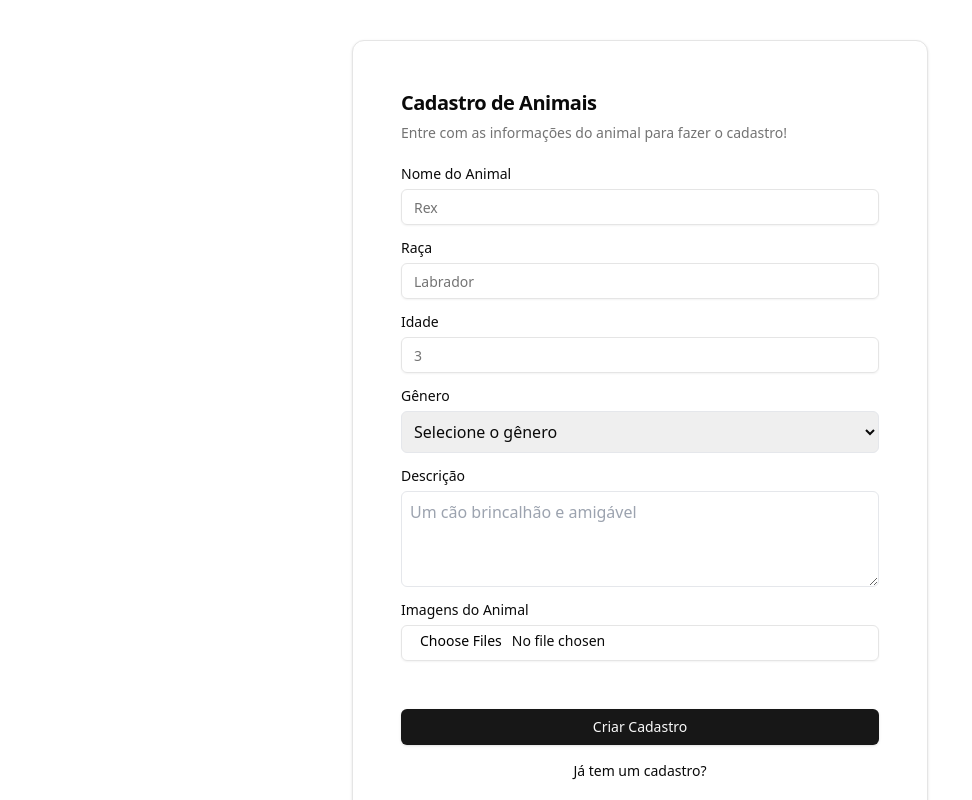
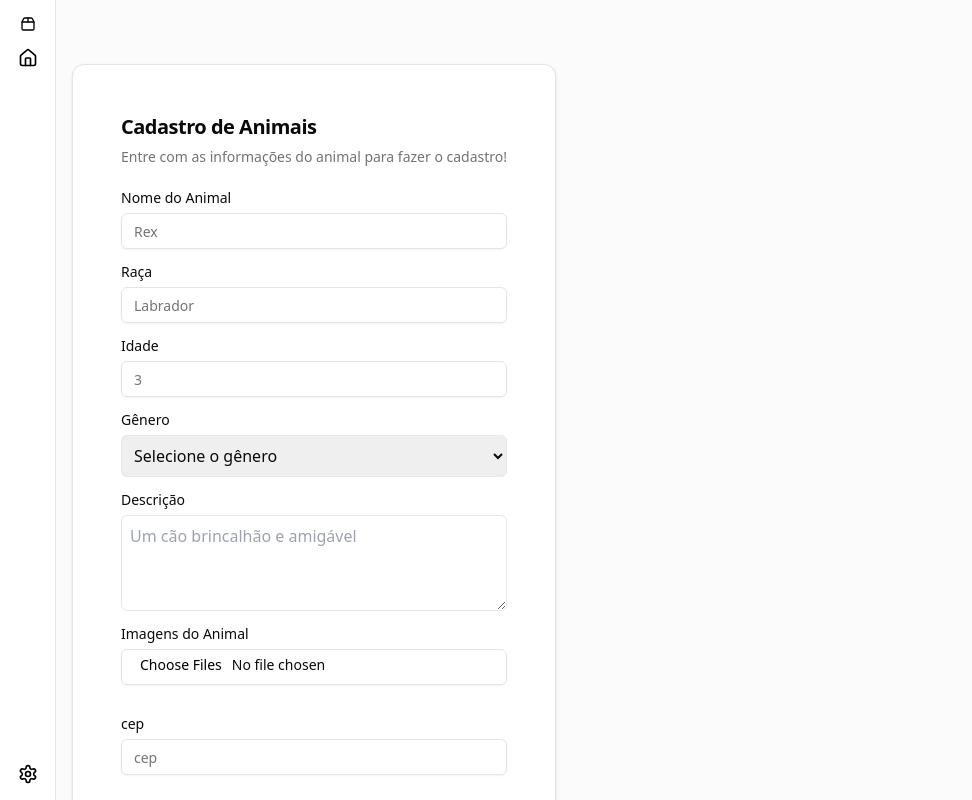
Before and after one commit to Adota-ai/frontend, a React (Vite) app: page /CadastroAnimais in a window 1280 px wide. Shown: the top 800 px of the page, without its empty margins (0-972 px from the left). Built offline with nearby package versions, Linux system fonts and the light colour scheme.

Commit message:
api de CEP para retornar valores de localização , e arrumei a pagina de dashboard

```diff
--- a/src/App.tsx
+++ b/src/App.tsx
@@ -15,12 +15,11 @@ function App() {
 			<Routes>
 				<Route path="/" element={<Display />}>
 					<Route path="teste" element={<Login />} />
+					<Route path="/dashboard" element={<Dashboard/>} />
+					<Route path="/CadastroAnimais" element={<CadastroAnimais/>} />
 				</Route>
 				<Route path="/login" element={<Login />} />
-
-				<Route path="/dashboard" element={<Dashboard/>} />
 				<Route path="/cadastro" element={<Cadastro/>} />
-				<Route path="/CadastroAnimais" element={<CadastroAnimais/>} />
 			</Routes>
 		</BrowserRouter>
 	);
--- a/src/components/layout/display.tsx
+++ b/src/components/layout/display.tsx
@@ -53,7 +53,7 @@ export default function Display() {
 					</TooltipProvider>
 				</nav>
 			</aside>
-			<div className="flex flex-col sm:gap-4 sm:py-4 sm:pl-14">
+			<div className="flex">
 				<header className="sticky top-0 z-30 flex h-14 items-center gap-4 border-b bg-white px-4 sm:static sm:h-auto sm:border-0 sm:bg-transparent sm:px-6 dark:bg-neutral-950">
 					<Sheet>
 						<SheetTrigger asChild>
@@ -80,7 +80,7 @@ export default function Display() {
 						</SheetContent>
 					</Sheet>
 				</header>
-				<main className="grid flex-1 items-start gap-4 p-4 sm:px-6 sm:py-0 md:gap-8 lg:grid-cols-3 xl:grid-cols-3">
+				<main className="flex h-[80%] p-6 ">
 					<React.Suspense>
 						<Outlet />
 					</React.Suspense>
--- a/src/pages/CadastroAnimais/CadastroAnimais.tsx
+++ b/src/pages/CadastroAnimais/CadastroAnimais.tsx
@@ -17,6 +17,7 @@ export default function AnimalRegistrationForm() {
   const [age, setAge] = useState<number | "">("");
   const [gender, setGender] = useState("");
   const [description, setDescription] = useState("");
+  const [cep, setCep] = useState<number | "">("");
 
 
 
@@ -28,9 +29,11 @@ export default function AnimalRegistrationForm() {
     }
   };
 
-  const handleSubmit = (event: React.FormEvent<HTMLFormElement>) => {
+
+  const handleSubmit = async (event: React.FormEvent<HTMLFormElement>) => {
     event.preventDefault();
-
+    const CepResponse = await fetch (`viacep.com.br/ws/${cep}/json/`);
+    console.log(CepResponse);
     const formData = {
       name,
       breed,
@@ -38,6 +41,7 @@ export default function AnimalRegistrationForm() {
       gender,
       description,
       images,
+
     };
 
     // Processar os dados do formulário (por exemplo, enviar para uma API)
@@ -148,6 +152,19 @@ export default function AnimalRegistrationForm() {
             </div>
           </div>
 
+          <div className="grid gap-2">
+            <Label htmlFor="cep">cep</Label>
+            <Input
+              id="cep"
+              placeholder="cep"
+              type="number"
+              required
+              value={cep}
+              onChange={(e) => setCep(Number(e.target.value) || "")}
+              className="w-full"
+            />
+          </div>
+
           {/* Botão de Cadastro */}
           <Button type="submit" className="w-full mt-4">
             Criar Cadastro
--- a/src/pages/carousel.tsx/index.tsx
+++ b/src/pages/carousel.tsx/index.tsx
@@ -19,7 +19,7 @@ export default  function CarouselSize() {
 
   return (
 
-    <div className="container bg-gray-300 mt-8 ml-20 flex  w-[100%] w screen h screen b-10">
+    <div className=" bg-gray-300  flex w-screen h-screen ">
 
     <div className="flex flex-col w-full">
 
--- a/src/pages/login/index.tsx
+++ b/src/pages/login/index.tsx
@@ -26,6 +26,9 @@ export default function LoginForm() {
 				email,
 				password,
 			}),
+
+
+
 		});
 
 		if(response.ok) {
```
Also changed, not shown: 1 other file (tests, documents, lock files or other folders).
